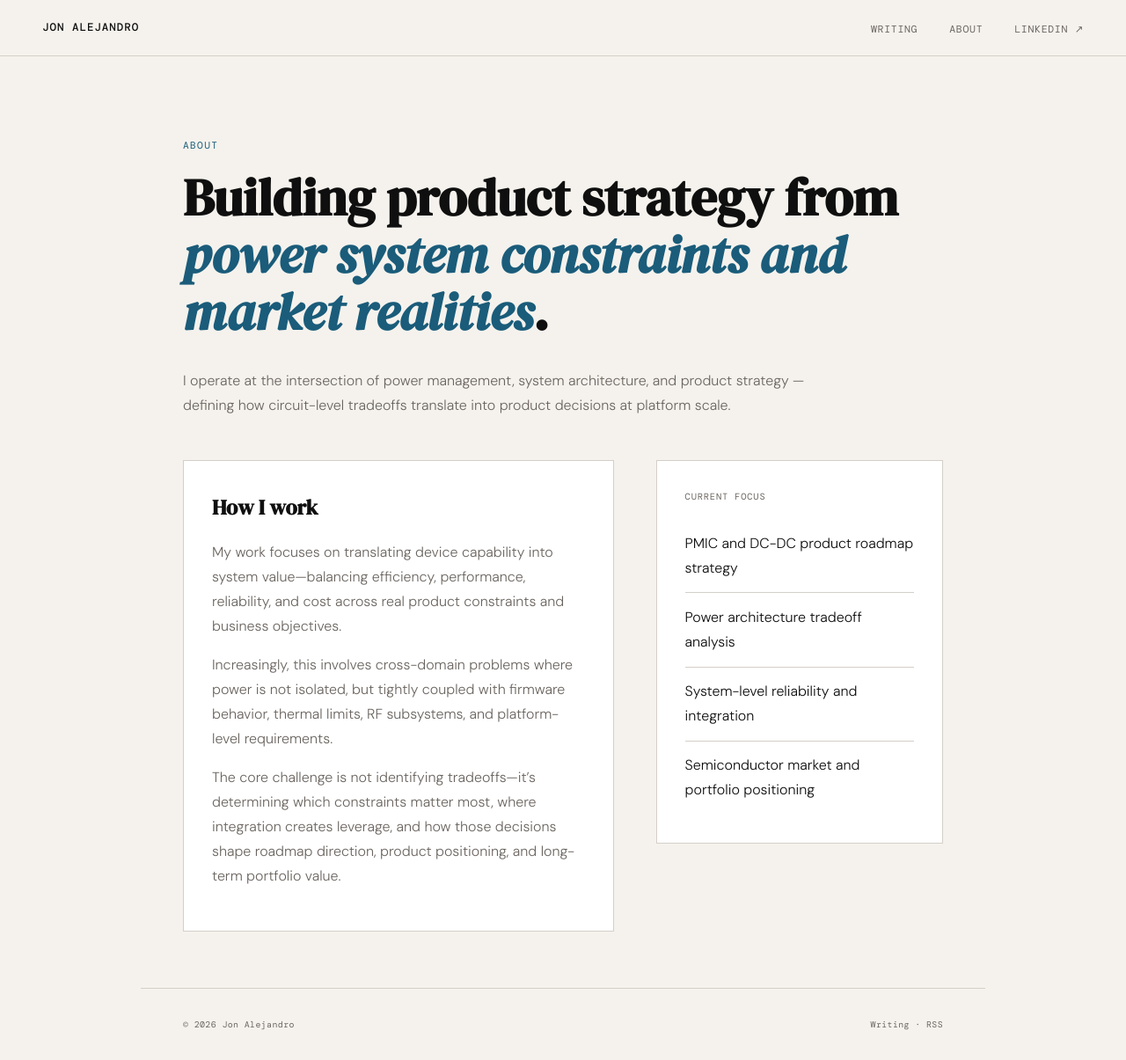
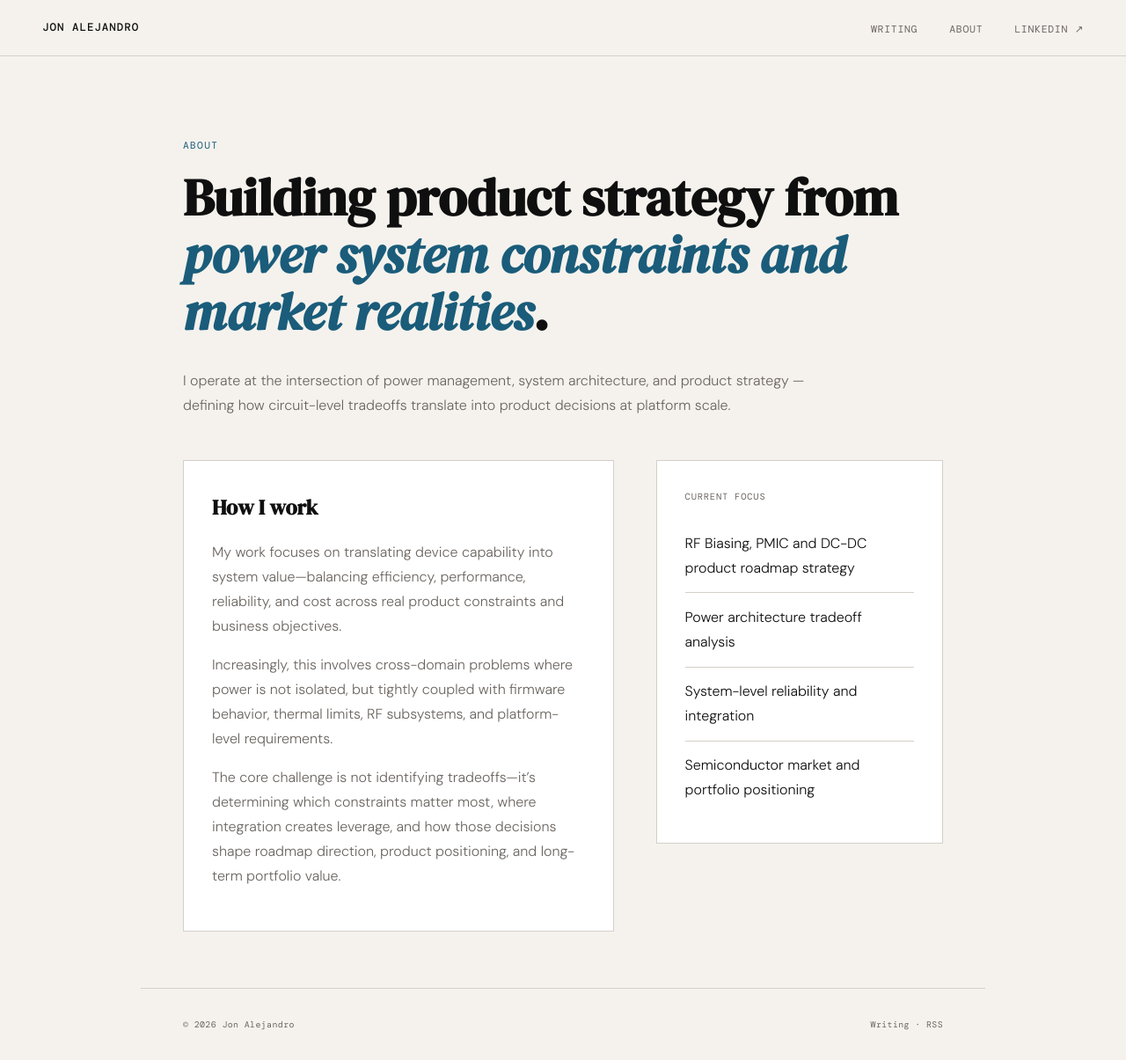
Before and after one commit to jonalejandro/jonalejandro.github.io, a Jekyll site: the page built from _pages/about.md, in a window 1280 px wide and 1205 px high. Shown: the whole window at 88% size. Built offline with Jekyll 4.4.1, drawn with Linux system fonts in a browser that asks for light colours.

Commit message:
Update about.md

```diff
--- a/_pages/about.md
+++ b/_pages/about.md
@@ -74,7 +74,7 @@ permalink: /about/
       <aside class="block">
         <div class="label" style="margin-bottom:1rem">Current focus</div>
         <ul class="list">
-          <li>PMIC and DC-DC product roadmap strategy</li>
+          <li>RF Biasing, PMIC and DC-DC product roadmap strategy</li>
           <li>Power architecture tradeoff analysis</li>
           <li>System-level reliability and integration</li>
           <li>Semiconductor market and portfolio positioning</li>
```
